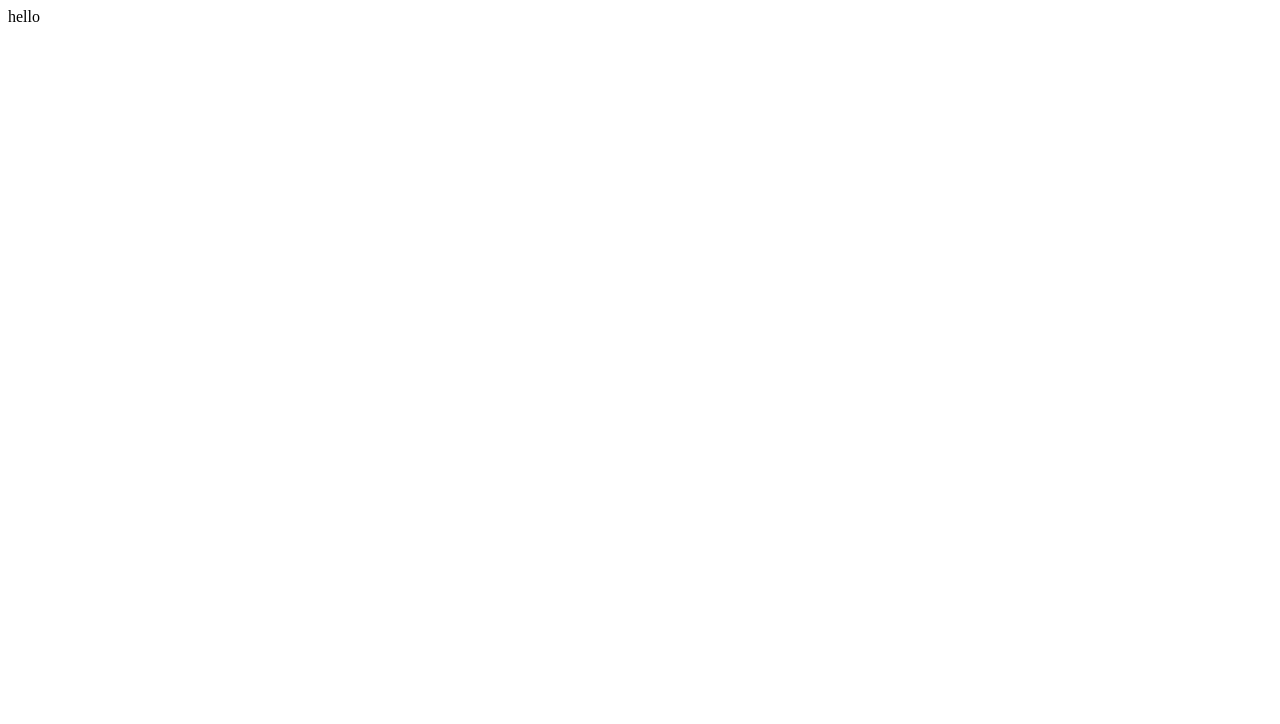
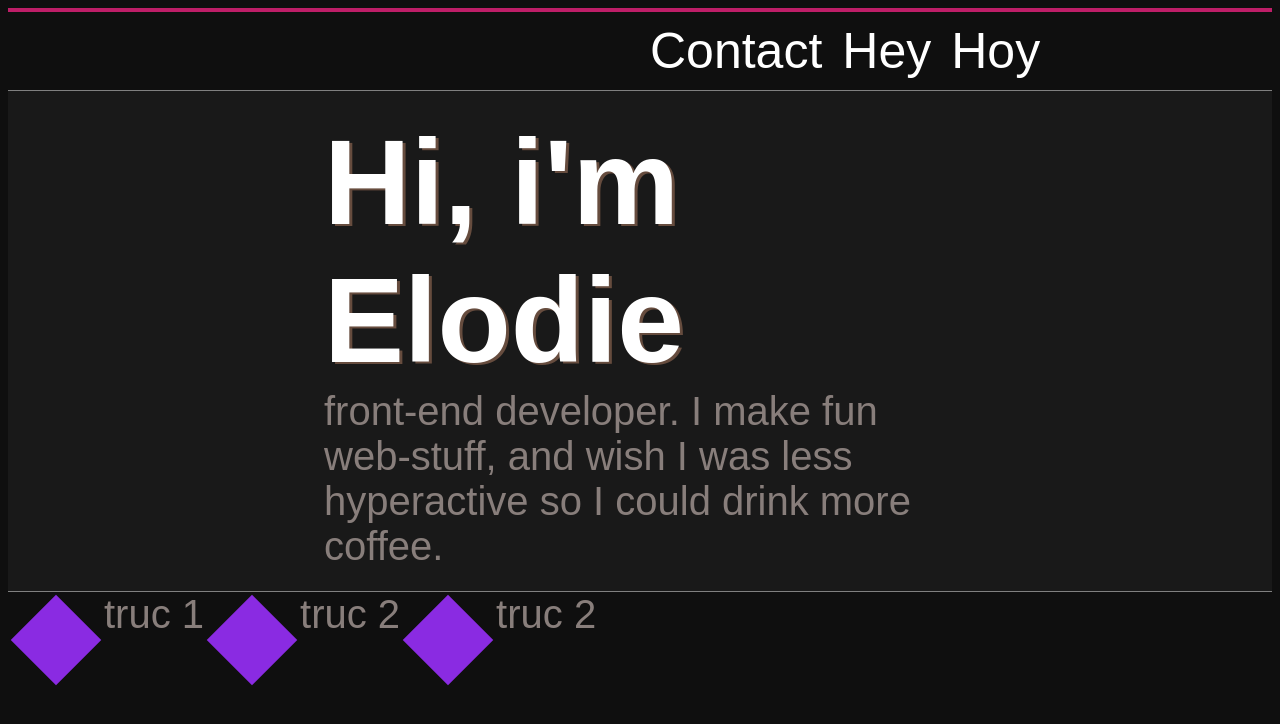
Before and after one commit to Zubiik/Zubiik.github.io, a plain HTML site: page index.html in a window 1280 px wide. Drawn offline with Linux system fonts and the light colour scheme; a web font is replaced by a local one.

Commit message:
cv part1

```diff
--- a/index.html
+++ b/index.html
@@ -4,9 +4,35 @@
   <meta charset="UTF-8">
   <meta http-equiv="X-UA-Compatible" content="IE=edge">
   <meta name="viewport" content="width=device-width, initial-scale=1.0">
+  <link rel="stylesheet" href="./style.css">
+  <link rel="preconnect" href="https://fonts.bunny.net">
+  <link href="https://fonts.bunny.net/css?family=alegreya-sans:100|open-sans:300|sofia:400" rel="stylesheet" />
+  <link href="https://fonts.cdnfonts.com/css/matchbook-serif" rel="stylesheet">
   <title>Document</title>
 </head>
 <body>
-  hello
+  <span></span>
+  <nav><a>Contact</a><a>Hey</a><a>Hoy</a></nav>
+ <header>
+  <section>
+    <h1> Hi, i'm Elodie</h1>
+    <p>front-end developer. I make fun web-stuff, and wish I was less hyperactive so I could drink more coffee.</p>
+  </section>
+ </header>
+ <main>
+  <div class="losange">
+    <img src="" alt="">
+  </div>
+    <p> truc 1</p>
+  <div class="losange">
+    <img src="" alt="">
+  </div>
+    <p>truc 2</p>
+  <div class="losange">
+    <img src="" alt="">
+  </div>
+    <p>truc 2</p>
+
+ </main>
 </body>
 </html>
--- /dev/null
+++ b/style.css
@@ -0,0 +1,68 @@
+body {
+  display:flex;
+  flex-direction:column;
+  font-family: 'Sofia', 'Arial', 'sans-serif';
+  color:white;
+  background-color:rgb(15 15 15);
+}
+
+header {
+  display:flex;
+  justify-content:center;
+  background-color: rgb(25 25 25);
+  border-top:1px solid grey;
+  border-bottom:1px solid grey;
+}
+
+section{
+  display:flex;
+  flex-direction:column;
+  justify-content:center;
+  align-items: center;
+  width: 50%;
+  height:500px;
+  text-align: left;
+}
+h1 {
+  font-size: 120px;
+  text-shadow: 3px 2px 0 rgb(102 76 62);
+  margin:0;
+}
+p {
+ color: rgb(136 126 123);
+ font-family: 'Alegreya Sans', sans-serif;
+ font-size:40px;
+ margin:0;
+}
+
+nav {
+  display:flex;
+  text-align: left;
+  margin-left: 50%;
+}
+span{
+  border-top: 4px rgb(190 30 104) solid;
+
+}
+
+a {
+  font-size:50px;
+  font-family:'matchbook', 'Arial', 'sans-serif';
+  padding:10px;
+  border-bottom-left-radius: 10px;
+  border-bottom-right-radius: 10px;
+}
+a:hover {
+background-color:rgb(190 30 104);
+
+}
+main{
+  display:flex;
+}
+.losange {
+  width: 4rem;
+  height: 4rem;
+  background-color:blueviolet;
+  margin:1rem;
+  transform: rotate(45deg);
+}
```
